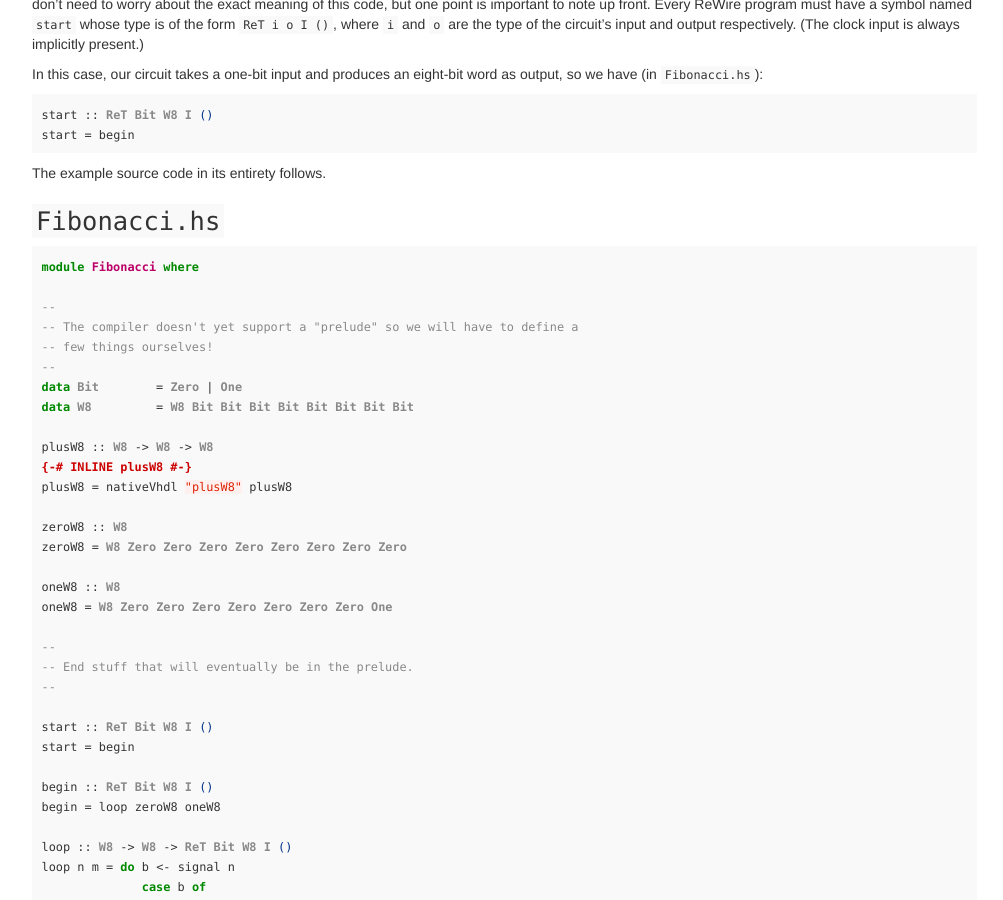
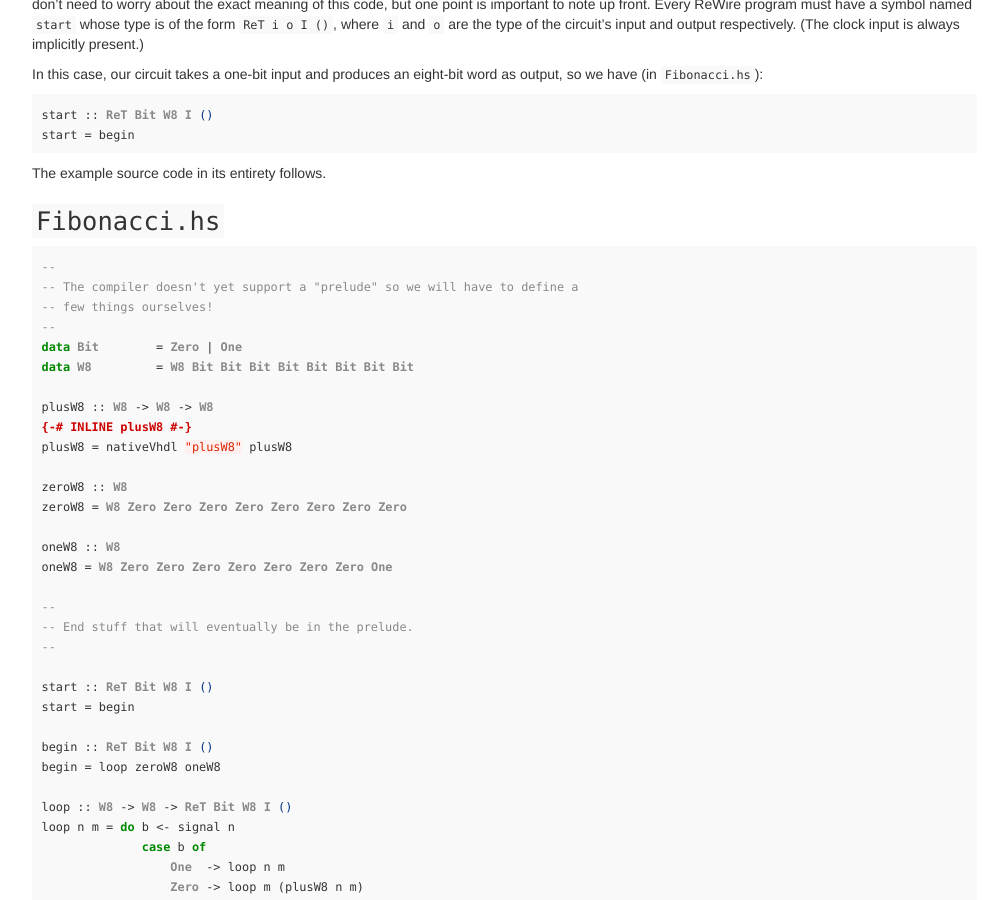
Before and after one commit to rewire-hardware/ReWire, a Jekyll site: the page built from _posts/2016-05-03-quick-start.md, in a window 1280 px wide and 900 px high, scrolled down 628 px. Shown: the whole window, without its empty margins (233-1236 px from the left). Built offline with Jekyll 4.4.1, drawn with Linux system fonts in a browser that asks for light colours.

Commit message:
Remove "module Fibonacci" from Fibonacci.hs in quick start (this should be the "Main" module, not "Fibonacci")

````diff
--- a/_posts/2016-05-03-quick-start.md
+++ b/_posts/2016-05-03-quick-start.md
@@ -40,8 +40,6 @@ The example source code in its entirety follows.
 ## `Fibonacci.hs`
 
 ```haskell
-module Fibonacci where
-
 --
 -- The compiler doesn't yet support a "prelude" so we will have to define a
 -- few things ourselves!
````
